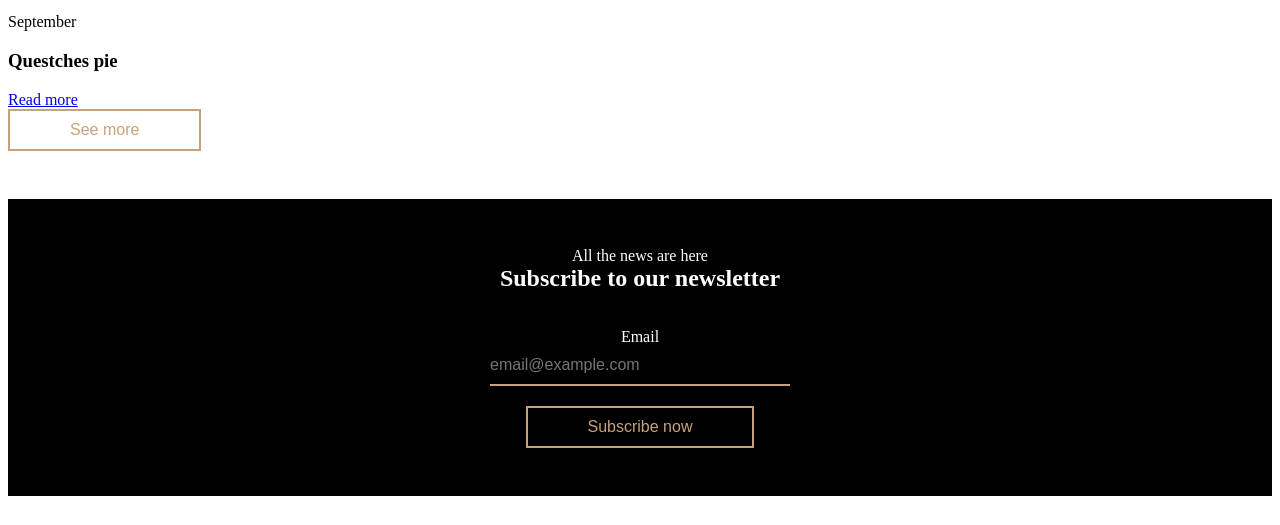
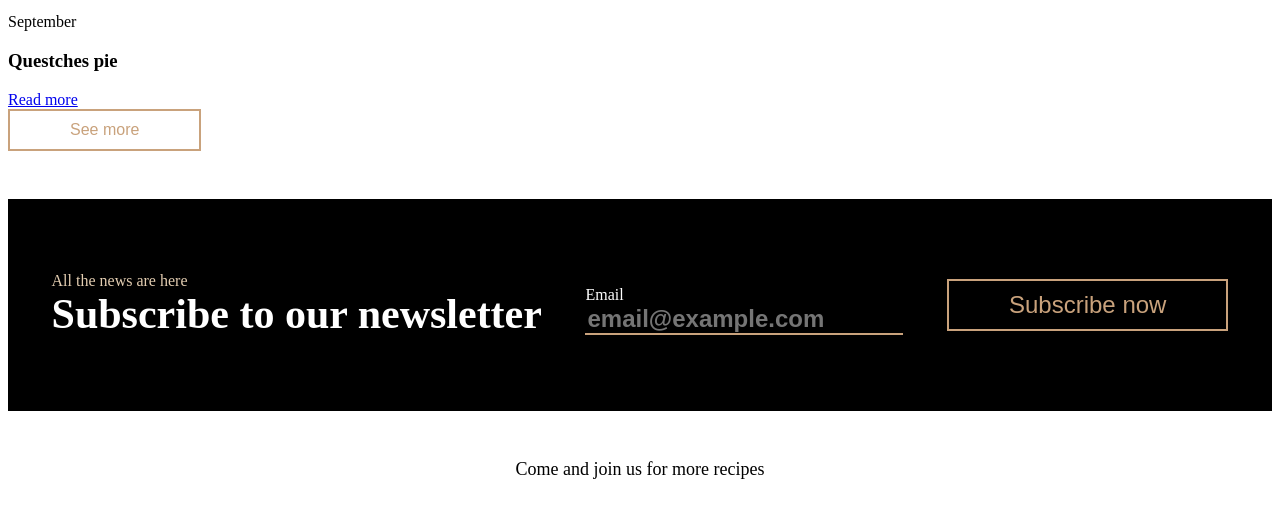
Before and after one commit to gauti94/vef-1-hopverkefni1, a website: page recipe.html in a window 1280 px wide. Shown: the part 2262-2787 px from the top of the page. Drawn offline with Linux system fonts and the light colour scheme.

Commit message:
lagaði footer css fyrir recipe

```diff
--- a/recipe.css
+++ b/recipe.css
@@ -1,3 +1,7 @@
+:root {
+  --color-tan: #e3cdb1;
+}
+
 nav {
     display: flex;
     flex-direction: row;
@@ -109,6 +113,8 @@ nav {
   }
 }
 
+/*FOOTER*/
+
 footer {
   display: flex;
   flex-direction: column;
@@ -127,41 +133,98 @@ nav {
   padding-bottom: 1rem;
 }
 
-  .subscribe {
+footer .subscribe {
   background-color: black;
   color: white;
+  unicode-bidi: isolate;
+  display: flex;
+  flex-direction: row;
+  justify-content: space-evenly;
+  padding-top: 2rem;
+  padding-bottom: 2rem;
+  flex-wrap: wrap;
 }
 
-  .subscribe input[type="email"] {
+footer .subscribe h2 {
+  display: flex;
+  flex-direction: column;
+  justify-content: center;
+  padding-bottom: 0px;
+  margin-bottom: 0px;
+  font-size: 42px;
+}
+
+footer .subscribe p {
+  display: flex;
+  flex-direction: column;
+  justify-content: center;
+  text-align: left;
+  margin-top: 0px;
+}
+
+footer .subscribe-row {
+  display: flex;
+  flex-direction: column;
+  justify-content: center;
+  unicode-bidi: isolate;
+
+}
+
+footer .email-section {
+  display: flex;
+  flex-direction: column;
+  justify-content: center;
+}
+
+.subscribe .email-section .subscribe {
+  justify-content: left;
+  padding-bottom: 0px;
+}
+
+footer .subscribe input[type="email"] {
   border: none;
   border-bottom: 2px solid #c9a27c;
   background: none;
   color: white;
-    padding: 10px 0;
-    font-size: 16px;
+  padding-bottom: 0px;
+  padding-right: 1rem;
+  font-size: 24px;
   outline: none;
   width: 100%;
   max-width: 300px;
   margin: 0 auto 20px auto;
   display: block;
   text-align: left;
+  font-weight: bold;
 }
 
-  .email {
+.subscribe input[type="email"] {
+  font-size: 24px;
+  text-align: left;
+  padding-bottom: 0px;
+  padding-right: 1rem;
+}
+
+footer .email {
   text-align: left;
 }
 
-  .socials p {
+footer .socials p {
   color: black;
   font-size: 18px;
 }
 
-  .socials .socials-icons {
+footer .socials .socials-icons {
   display: flex;
   justify-content: center;
   gap: 2rem;
   margin-top: 3rem;
   margin-bottom: 3rem;
+}
+footer .subscribe button {
+  margin-top: 3rem;
+  margin-bottom: 3rem;
+  font-size: 24px;
 }
 
 button {
--- a/recipe.html
+++ b/recipe.html
@@ -3,7 +3,7 @@
   <head>
     <meta charset="UTF-8" />
     <meta name="viewport" content="width=device-width, initial-scale=1.0" />
-    <title>Yum&yum</title>
+    <title>Yum&yum-recipe</title>
     <link rel="stylesheet" href="./recipe.css" />
   </head>
   <body>
```
Lines whose indentation alone changed are shown as unchanged.
